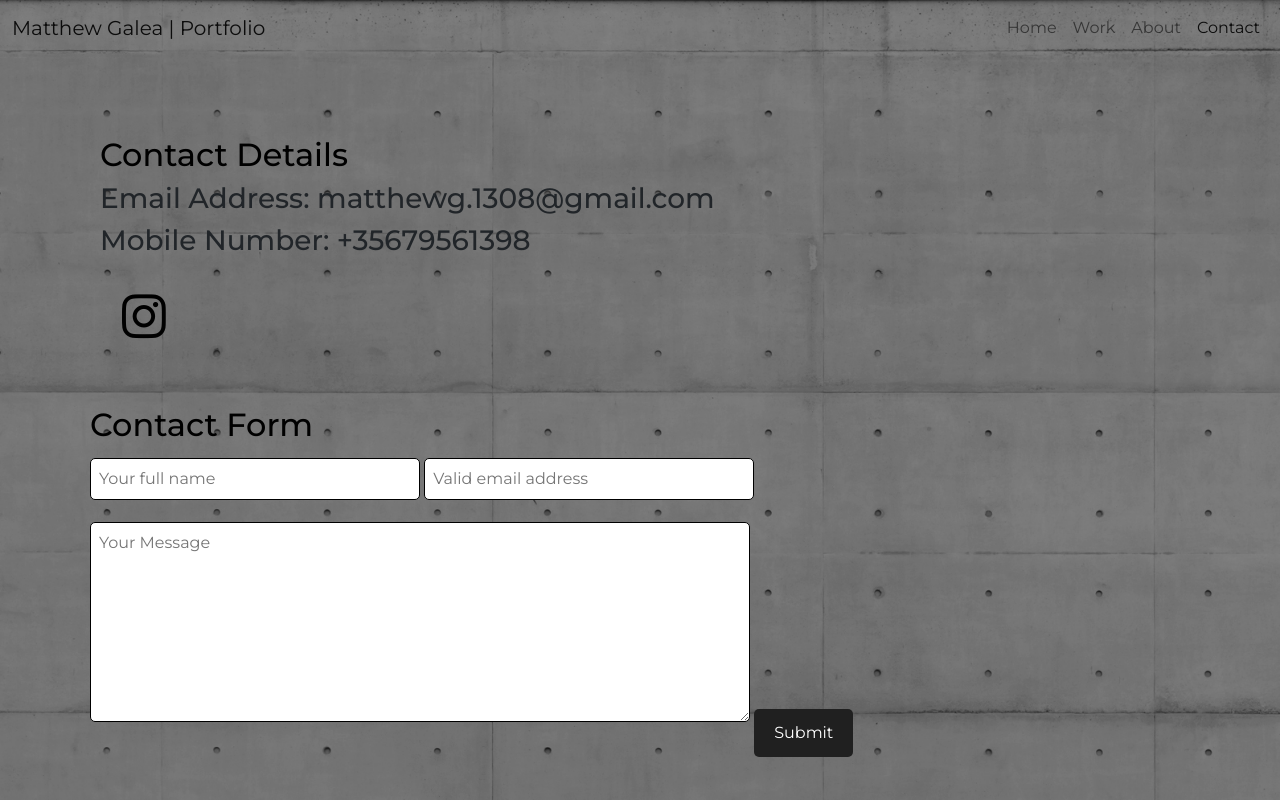
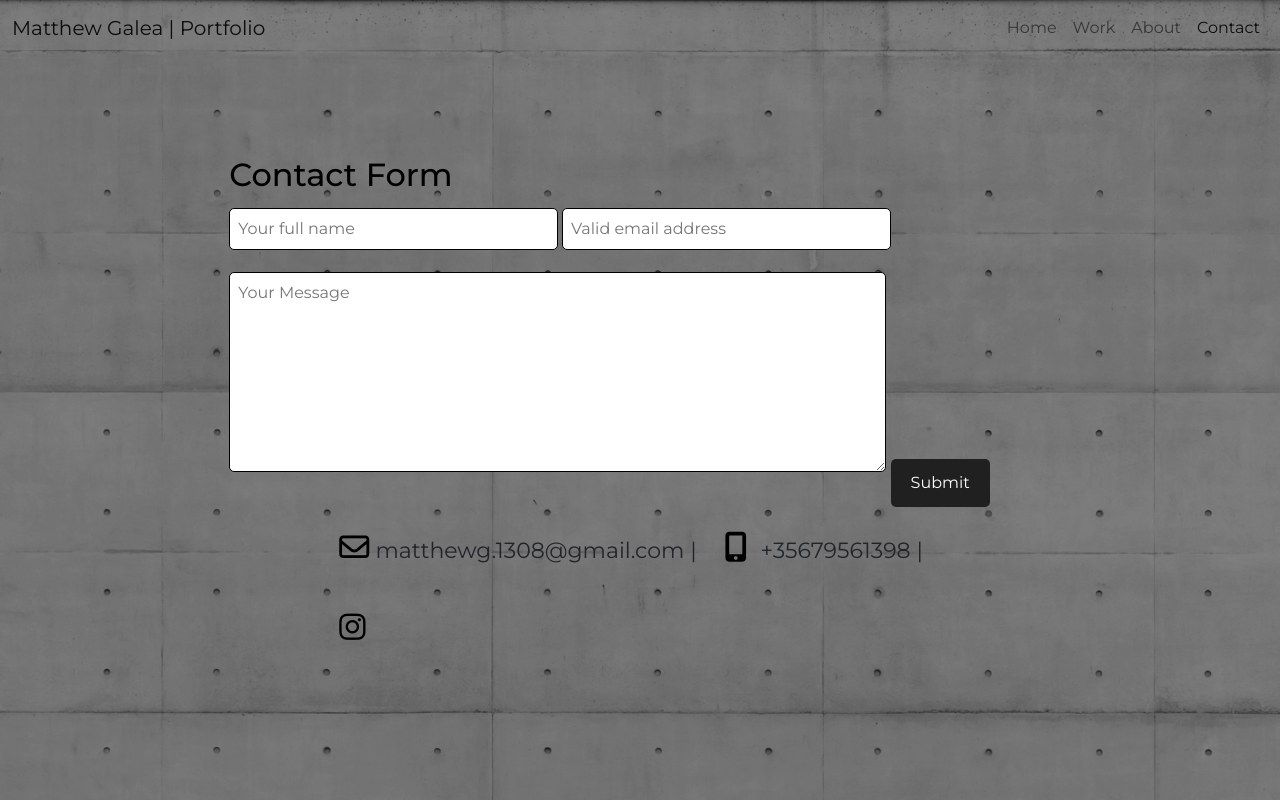
Before and after one commit to matthewg1235/portfolioproject.github.io, a plain HTML site: page contact.html in a window 1280 px wide. Drawn offline with nearby package versions, Linux system fonts and the light colour scheme.

Commit message:
portfolio

```diff
--- a/contact.css
+++ b/contact.css
@@ -10,7 +10,7 @@ body {
 
 .fab{
     padding: 20px;
-    font-size: 50px;
+    font-size: 30px;
     width: 50px;
     text-align: center;
     text-decoration: none;
@@ -18,10 +18,34 @@ body {
     color: black;
 }
 
+.far{
+    padding: 20px;
+    font-size: 30px;
+    width: 50px;
+    text-align: center;
+    text-decoration: none;
+    margin: 5px 2px;
+    color: black;
+}
+
+.fas{
+    padding: 20px;
+    font-size: 30px;
+    width: 50px;
+    text-align: center;
+    text-decoration: none;
+    margin: 5px 2px;
+    color: black;
+}
+
+span{
+    font-size: 22px;
+}
+
 .contactdetails{
     padding-left: 100px;
     padding-right: 100px;
-    padding-top: 80px;
+
 }
 
 .contactform{
@@ -33,7 +57,7 @@ h2{
 }
 
 input[type=text], select, textarea {
-    width: 30%;
+    width: 40%;
     padding: 8px;
     border: 1px solid black;
     border-radius: 5px;
@@ -43,7 +67,7 @@ input[type=text], select, textarea {
   }
 
 input[type=email]{
-    width: 30%;
+    width: 40%;
     padding: 8px;
     border: 1px solid black;
     border-radius: 5px;
@@ -53,7 +77,7 @@ input[type=email]{
   }
 
 textarea{
-    width: 60%
+    width: 80%
 }
 
 input[type=submit] {
@@ -69,6 +93,7 @@ input[type=submit]:hover {
   }
 
 .container {
-    background-color: transparent;
-    padding: 20px;
+    background-color:transparent;
+    padding-top: 80px;
+
   }
--- a/contact.html
+++ b/contact.html
@@ -37,14 +37,9 @@
         </div>
     </nav>
 
-    <div class="contactdetails">
-      <h2>Contact Details</h2>
-      <h3>Email Address: matthewg.1308@gmail.com</h3>
-      <h3>Mobile Number: +35679561398</h3>
-      <a href="https://www.instagram.com/mg.digitalarts/" class="fab fa-instagram"></a>
-    </div>
-
-
+    <div class="row">
+      <div class="col-md-2"></div>
+      <div class="col-md-8">
         <div class="contactform">
           <div class="container">
             <h2>Contact Form</h2>
@@ -61,6 +56,23 @@
               </form>
           </div>
         </div>
+      </div>
+      <div class="col-md-2"></div>
+    </div>
+
+    <div class="row">
+      <div class="col-md-2"></div>
+      <div class="col-md-8">
+        <div class="contactdetails">
+          <i class="far fa-envelope"></i>
+          <span>matthewg.1308@gmail.com | </span>
+          <i class="fas fa-mobile-alt"></i>
+          <span>+35679561398 | </span>
+          <a href="https://www.instagram.com/mg.digitalarts/" class="fab fa-instagram"></a>
+        </div>
+      </div>
+      <div class="col-md-2"></div>
+    </div>
 
 </body>
 </html>
```
Lines whose indentation alone changed are shown as unchanged.
